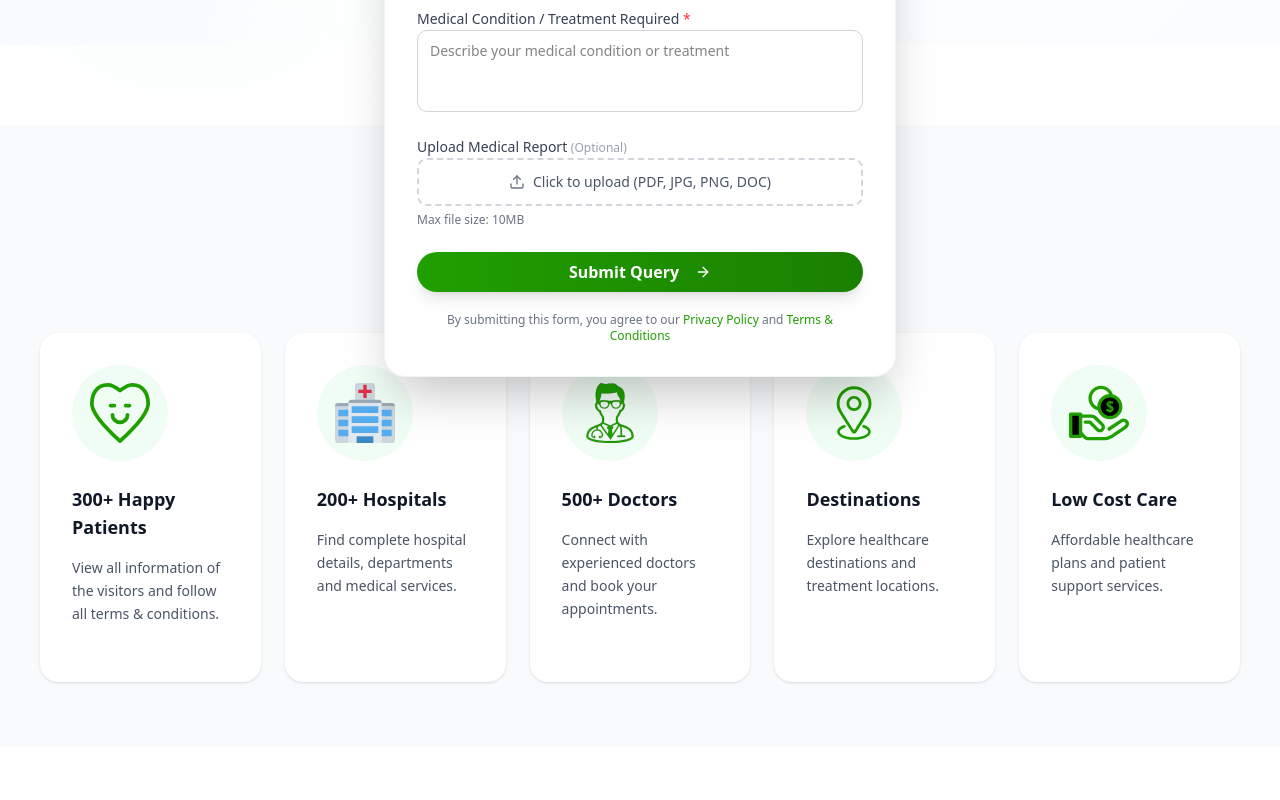
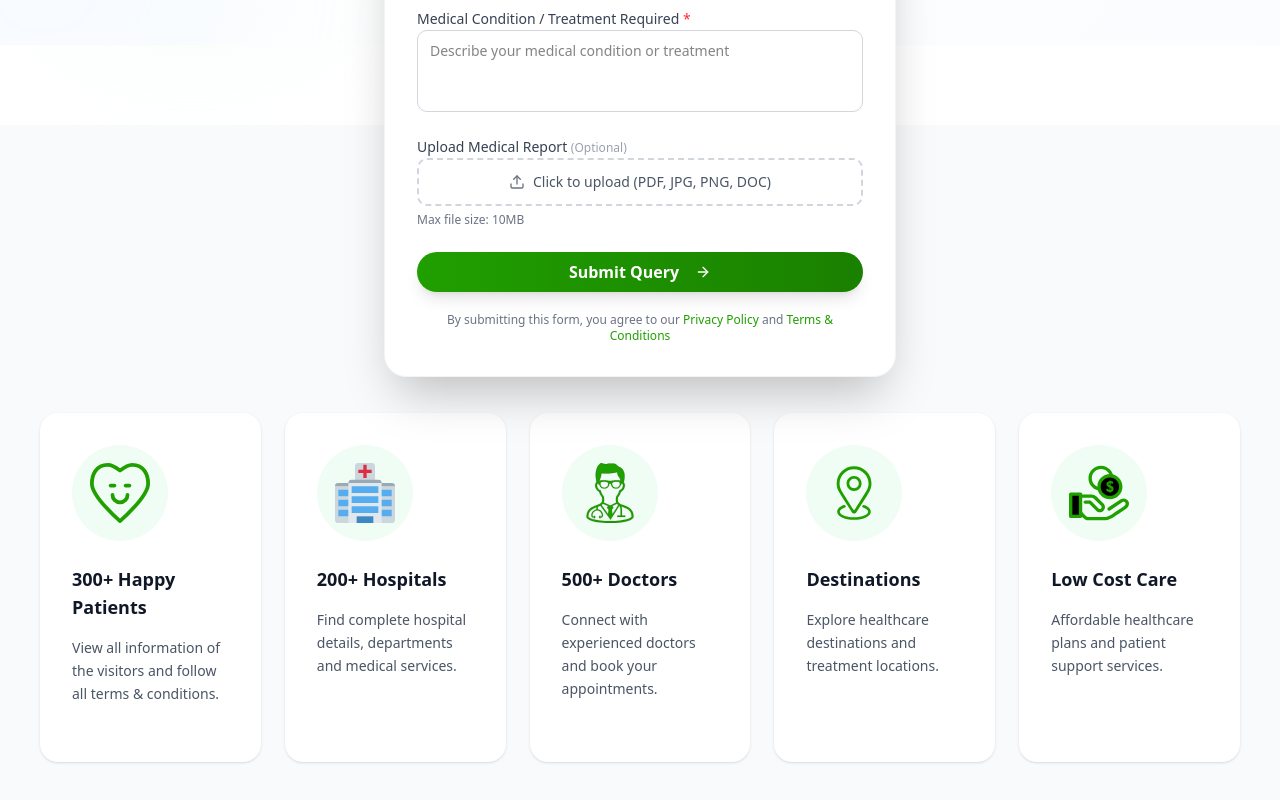
Before and after one commit to Abdullah801953/manal-healhtcare, a Next.js app: page / in a window 1280 px wide. Shown: the part 1480-2280 px from the top of the page. Built offline with nearby package versions, Linux system fonts and the light colour scheme; no server answers; the database is empty.

Commit message:
fix scrolling issue in home page

```diff
--- a/app/components/DoctorsShowcase.tsx
+++ b/app/components/DoctorsShowcase.tsx
@@ -154,7 +154,7 @@ export const DoctorsShowcase = ({
   };
 
   return (
-    <section className="py-8 xs:py-10 sm:py-12 md:py-14 lg:py-16 xl:py-20 bg-gray-50">
+    <section className="py-8 xs:py-10 sm:py-12 md:py-14 lg:py-16 xl:py-20 bg-gray-50 overflow-hidden">
       <div className="container mx-auto px-3 xs:px-4 sm:px-6 lg:px-10">
         <motion.div
           variants={containerVariants}
@@ -186,7 +186,7 @@ export const DoctorsShowcase = ({
             {!loading && categories.length > 0 && (
               <motion.div
                 variants={itemVariants}
-                className="-mx-3 xs:-mx-4 sm:mx-0 px-3 xs:px-4 sm:px-0 overflow-x-auto scrollbar-hide"
+                className="overflow-x-auto scrollbar-hide"
               >
                 <div className="flex items-center gap-2 xs:gap-2 sm:gap-3 min-w-max sm:min-w-0 sm:flex-wrap pb-2 sm:pb-0">
                 <Button
@@ -252,7 +252,7 @@ export const DoctorsShowcase = ({
           {!loading && !error && filteredDoctors.length > 0 && (
             <motion.div variants={itemVariants} className="relative">
               {/* Scrollable on mobile, slider on desktop */}
-              <div className="-mx-3 xs:-mx-4 sm:mx-0 px-3 xs:px-4 sm:px-0 overflow-x-auto sm:overflow-hidden scrollbar-hide">
+              <div className="overflow-x-auto sm:overflow-hidden scrollbar-hide">
                 <div
                   className="flex sm:transition-transform sm:duration-500 sm:ease-out gap-3 xs:gap-4 sm:gap-5 lg:gap-6 min-w-max sm:min-w-0"
                   style={{
@@ -280,7 +280,7 @@ export const DoctorsShowcase = ({
                     onClick={handlePrevious}
                     disabled={startIndex === 0}
                     size="icon"
-                    className="hidden lg:flex absolute -left-6 top-1/2 -translate-y-1/2 w-12 h-12 rounded-full bg-white hover:bg-[#209F00] text-gray-700 hover:text-white shadow-2xl border-2 border-gray-200 z-10 transition-all disabled:opacity-40 disabled:cursor-not-allowed"
+                    className="hidden lg:flex absolute left-0 top-1/2 -translate-y-1/2 w-12 h-12 rounded-full bg-white hover:bg-[#209F00] text-gray-700 hover:text-white shadow-2xl border-2 border-gray-200 z-10 transition-all disabled:opacity-40 disabled:cursor-not-allowed"
                   >
                     <ChevronLeft className="w-6 h-6" />
                   </Button>
@@ -288,7 +288,7 @@ export const DoctorsShowcase = ({
                     onClick={handleNext}
                     disabled={startIndex >= filteredDoctors.length - visibleCards}
                     size="icon"
-                    className="hidden lg:flex absolute -right-6 top-1/2 -translate-y-1/2 w-12 h-12 rounded-full bg-white hover:bg-[#209F00] text-gray-700 hover:text-white shadow-2xl border-2 border-gray-200 z-10 transition-all disabled:opacity-40 disabled:cursor-not-allowed"
+                    className="hidden lg:flex absolute right-0 top-1/2 -translate-y-1/2 w-12 h-12 rounded-full bg-white hover:bg-[#209F00] text-gray-700 hover:text-white shadow-2xl border-2 border-gray-200 z-10 transition-all disabled:opacity-40 disabled:cursor-not-allowed"
                   >
                     <ChevronRight className="w-6 h-6" />
                   </Button>
--- a/app/components/InfoCards.tsx
+++ b/app/components/InfoCards.tsx
@@ -71,10 +71,10 @@ export const InfoCards = () => {
   };
 
   return (
-    <section className="pt-64 xs:pt-72 sm:pt-80 md:pt-60 lg:pt-52 pb-8 xs:pb-10 sm:pb-12 md:pb-14 lg:pb-16 bg-gray-50 my-10 xs:my-14 sm:my-16 md:my-20">
-      <div className="container mx-auto px-3 xs:px-4 sm:px-6 lg:px-10">
+    <section className="pt-64 xs:pt-72 sm:pt-80 md:pt-60 lg:pt-52 pb-8 xs:pb-10 sm:pb-12 md:pb-14 lg:pb-16 bg-gray-50 my-10 xs:my-14 sm:my-16 md:my-20 overflow-hidden">
+      <div className="container mx-auto px-3 xs:px-4 sm:px-6 lg:px-10 mt-[15vh] md:mt-[10vh]">
         {/* Scrollable on mobile, grid on larger screens */}
-        <div className="-mx-3 xs:-mx-4 sm:mx-0 px-3 xs:px-4 sm:px-0 overflow-x-auto sm:overflow-visible scrollbar-hide">
+        <div className="overflow-x-auto sm:overflow-visible scrollbar-hide">
           <motion.div
             variants={containerVariants}
             initial="hidden"
--- a/app/components/LayoutWrapper.tsx
+++ b/app/components/LayoutWrapper.tsx
@@ -25,9 +25,11 @@ export function LayoutWrapper({ children }: { children: React.ReactNode }) {
         <AutoTranslate />
         <SEOMetaTags />
         <WhatsAppButton />
-        <Header />
-        {children}
-        <Footer />
+        <div className="overflow-x-hidden w-full">
+          <Header />
+          {children}
+          <Footer />
+        </div>
       </LanguageProvider>
     </SettingsProvider>
   );
--- a/app/globals.css
+++ b/app/globals.css
@@ -16,12 +16,14 @@
 html {
   scroll-behavior: smooth;
   scroll-padding-top: 80px; /* Account for sticky header */
+  overflow-x: hidden;
 }
 
 body {
   width: 100%;
   max-width: 100vw;
   position: relative;
+  overflow-x: hidden;
 }
 
 /* Better focus visible for accessibility */
```
